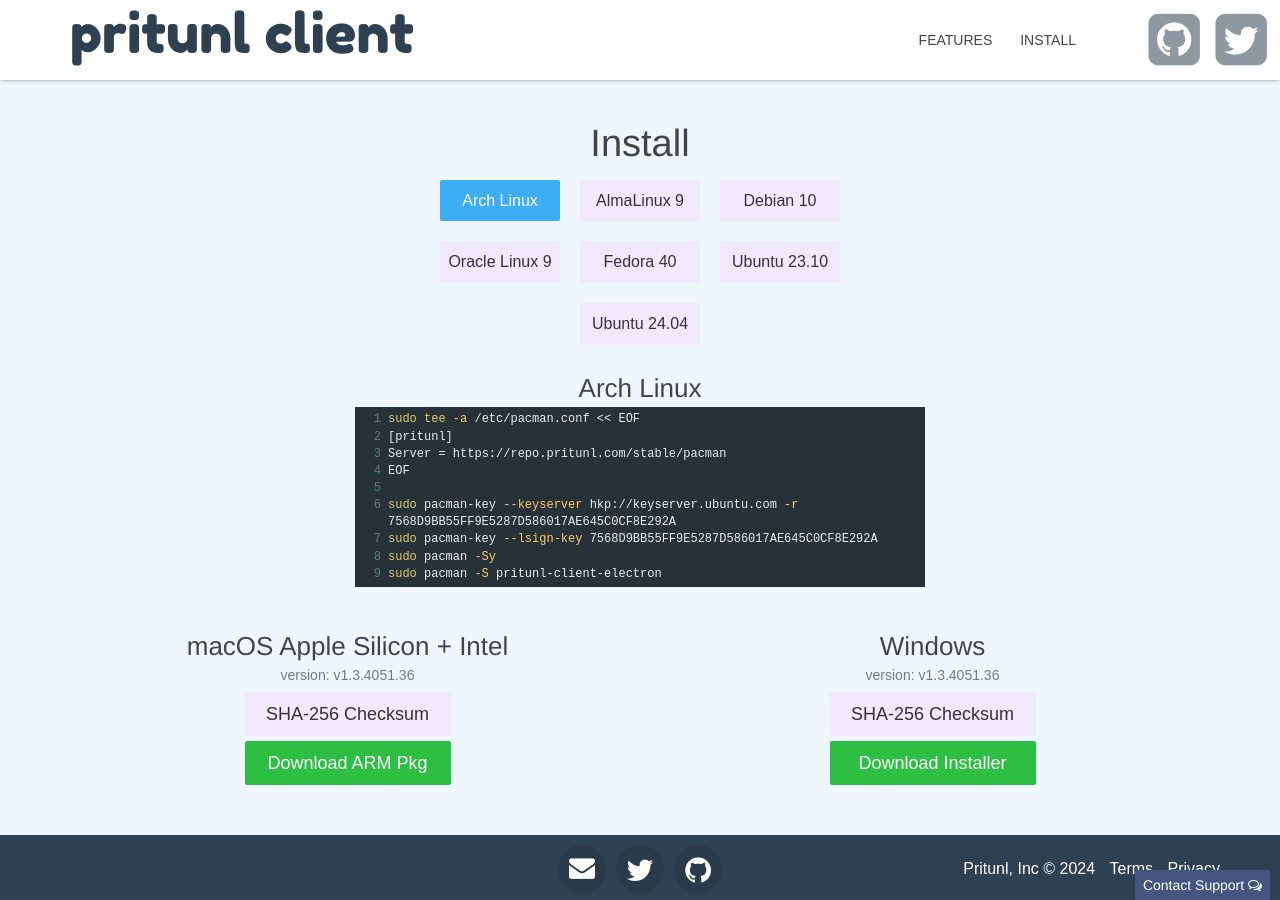
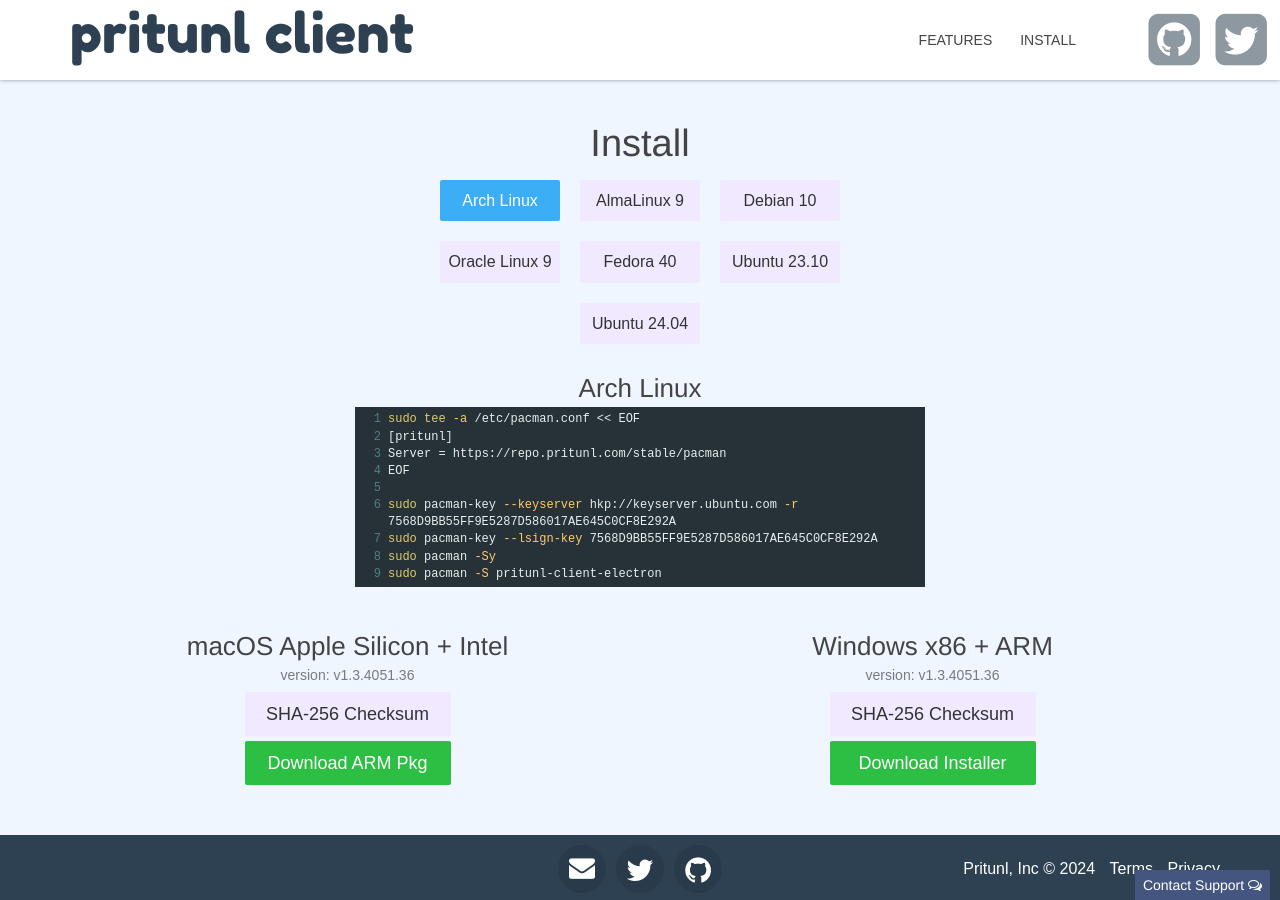
Before and after one commit to pritunl/client.pritunl.github.io, a Jekyll site: the page built from index.html, in a window 1280 px wide and 900 px high, scrolled down 2637 px. Built offline with Jekyll 4.4.1, drawn with Linux system fonts in a browser that asks for light colours; nearby versions of some CDN libraries; some web fonts are replaced.

Commit message:
Update client install info

```diff
--- a/index.html
+++ b/index.html
@@ -208,7 +208,7 @@
           <a class="client-download btn btn-lg btn-success" href="https://github.com/pritunl/pritunl-client-electron/releases/download/1.3.4051.36/Pritunl.pkg.zip">Download ARM Pkg</a>
         </div>
         <div class="item col-md-6 col-sm-12 col-xs-12">
-          <h3 class="title text-center client-title">Windows</h3>
+          <h3 class="title text-center client-title">Windows x86 + ARM</h3>
           <div class="client-ver">version: v1.3.4051.36</div>
           <a class="client-sum btn btn-lg btn-default" href="https://raw.githubusercontent.com/pritunl/pritunl-client-electron/master/SHA256" target="_blank">SHA-256 Checksum</a><br>
           <a class="client-download btn btn-lg btn-success" href="https://github.com/pritunl/pritunl-client-electron/releases/download/1.3.4051.36/Pritunl.exe">Download Installer</a>
```
